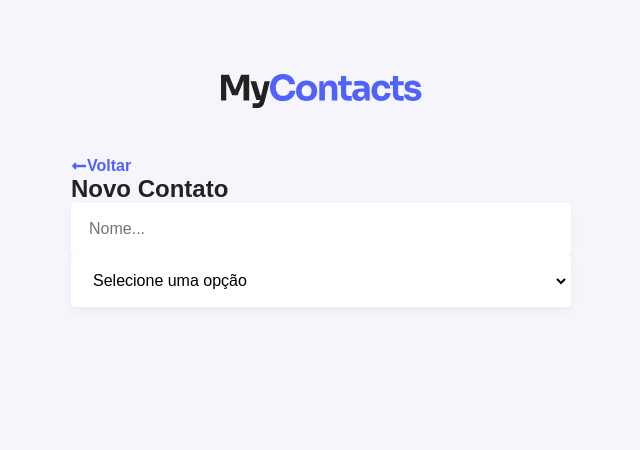
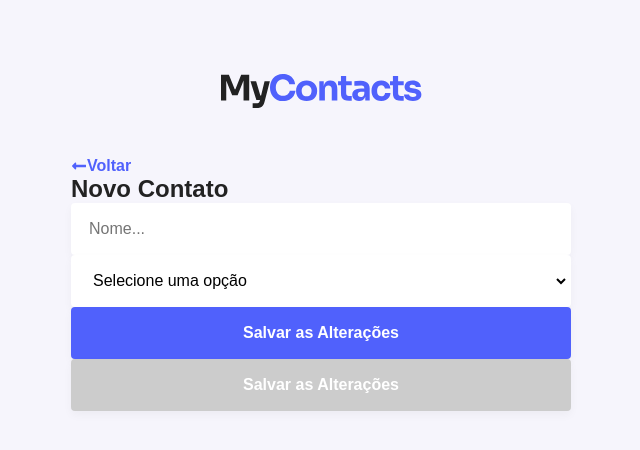
Before and after one commit to alex01sander/Mycontact, a React (Vite) app in the folder fe/: page /new in a window 1280 px wide. Shown: the top 450 px of the page, without its empty margins (319-959 px from the left). Built offline with nearby package versions, Linux system fonts and the light colour scheme.

Commit message:
feat: Created Button and styled NewContact

```diff
--- /dev/null
+++ b/fe/src/components/Button.js
@@ -0,0 +1,27 @@
+import { styled } from "styled-components";
+
+export default styled.button`
+    width: 100%;
+    height: 52px;
+    border: none;
+    background: ${({ theme }) => theme.colors.primary.main};
+    font-size: 16px;
+    box-shadow: 0px 4px 10px rgba(0, 0, 0, 0.04);
+    font-weight: bold;
+    color: #fff;
+    border-radius: 4px;
+    transition: background 0.02s ease-in;
+
+    &:hover{
+        background: ${({ theme }) => theme.colors.primary.light};
+    }
+
+    &:active{
+        background: ${({ theme }) => theme.colors.primary.dark};
+    }
+
+    &[disabled]{
+        background: #ccc;
+        cursor: default;
+    }
+`;
--- a/fe/src/pages/NewContact/index.jsx
+++ b/fe/src/pages/NewContact/index.jsx
@@ -1,3 +1,4 @@
+import Button from '../../components/Button';
 import PageHeader from '../../components/PageHeader';
 import Select from '../../components/Select.js';
 import Input from '../../components/input';
@@ -17,6 +18,9 @@
 
 
       </Select>
+      <Button type='button'>Salvar as Alterações</Button>
+      <Button type='button' disabled>Salvar as Alterações</Button>
+
     </>
   );
 }
```
